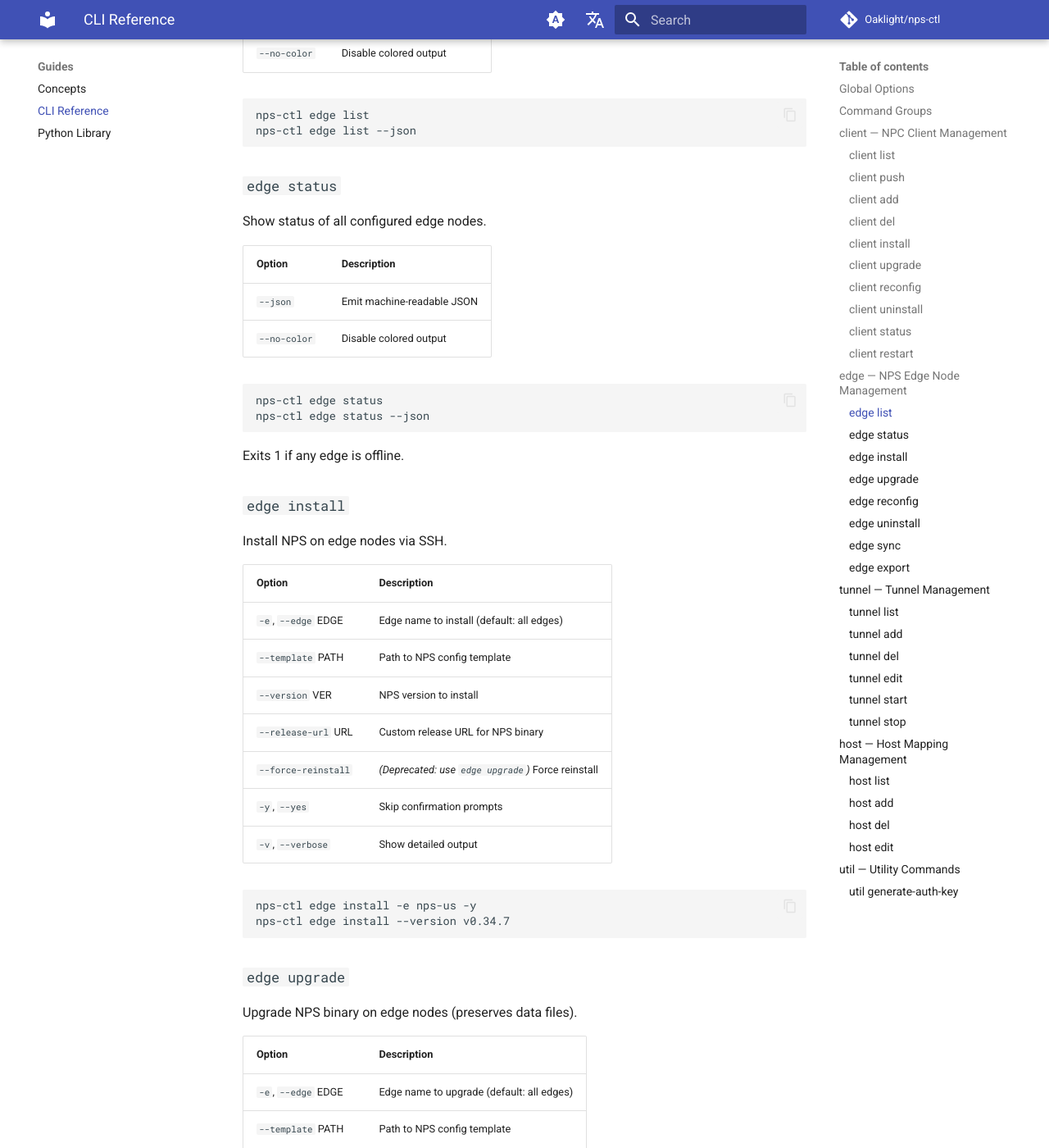
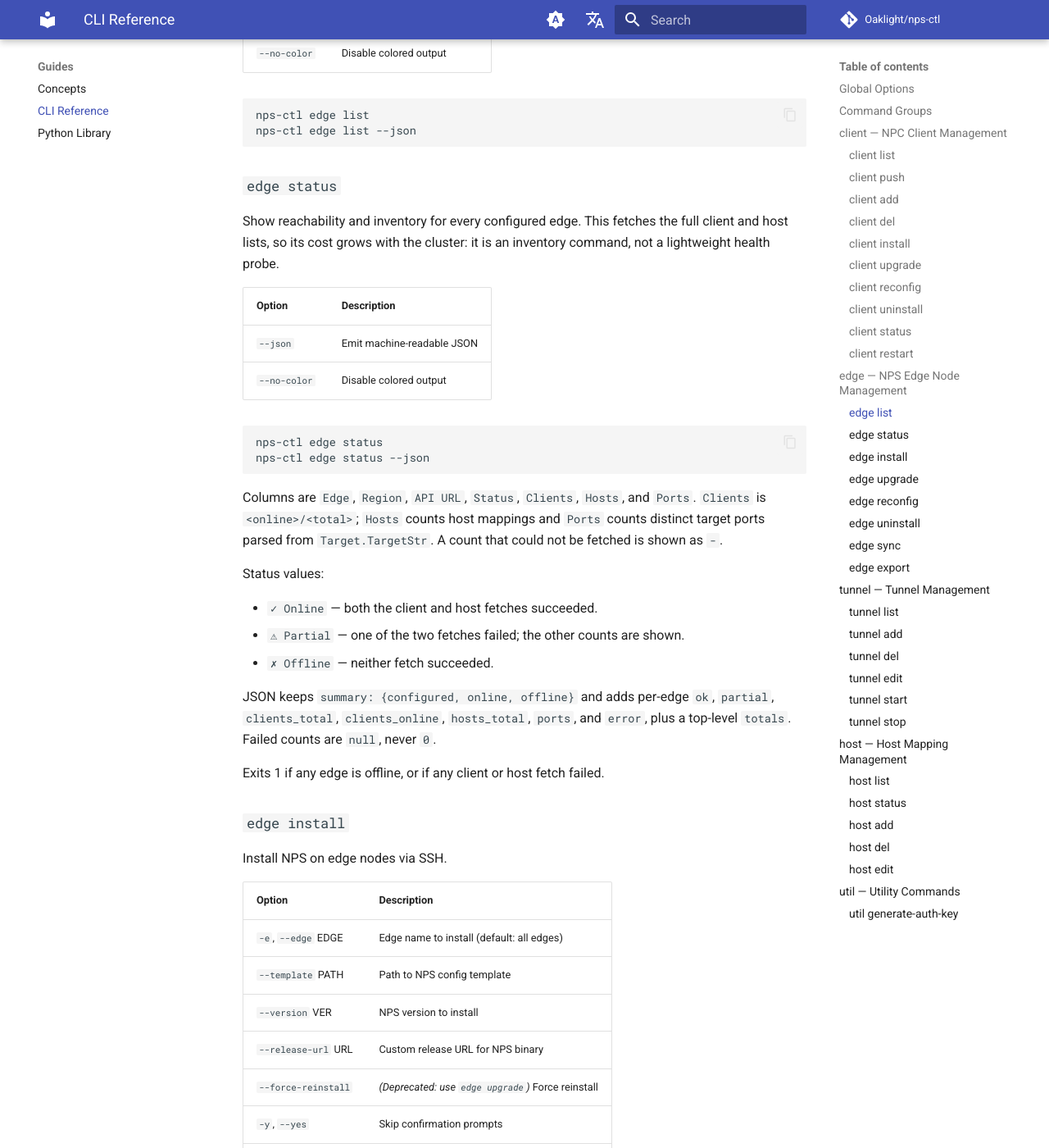
Before and after one commit to Oaklight/nps-ctl, an MkDocs documentation site: the page built from docs/guides/cli.md, in a window 1280 px wide and 1400 px high, scrolled down 6189 px. Shown: the whole window at 82% size. Built offline with MkDocs 1.6.1 and Material for MkDocs 9.7.7, drawn with Linux system fonts in a browser that asks for light colours; comment, search, counter and statistics services are not loaded; some of the changed text lies outside the part shown.

Commit message:
docs: document host status and enriched edge status

````diff
--- a/docs/guides/cli.md
+++ b/docs/guides/cli.md
@@ -224,7 +224,9 @@
 
 ### `edge status`
 
-Show status of all configured edge nodes.
+Show reachability and inventory for every configured edge. This fetches the
+full client and host lists, so its cost grows with the cluster: it is an
+inventory command, not a lightweight health probe.
 
 | Option | Description |
 | --- | --- |
@@ -236,7 +238,22 @@
 nps-ctl edge status --json
 ```
 
-Exits 1 if any edge is offline.
+Columns are `Edge`, `Region`, `API URL`, `Status`, `Clients`, `Hosts`, and
+`Ports`. `Clients` is `<online>/<total>`; `Hosts` counts host mappings and
+`Ports` counts distinct target ports parsed from `Target.TargetStr`. A count
+that could not be fetched is shown as `-`.
+
+Status values:
+
+- `✓ Online` — both the client and host fetches succeeded.
+- `⚠ Partial` — one of the two fetches failed; the other counts are shown.
+- `✗ Offline` — neither fetch succeeded.
+
+JSON keeps `summary: {configured, online, offline}` and adds per-edge `ok`,
+`partial`, `clients_total`, `clients_online`, `hosts_total`, `ports`, and
+`error`, plus a top-level `totals`. Failed counts are `null`, never `0`.
+
+Exits 1 if any edge is offline, or if any client or host fetch failed.
 
 ### `edge install`
 
@@ -495,6 +512,32 @@
 edges also show their error under the table. The command exits 1 when any
 edge could not be fetched.
 
+### `host status`
+
+Show client liveness and host inventory for selected edges.
+
+| Option | Description |
+| --- | --- |
+| `-e`, `--edge` EDGE | Edge name to query (default: all edges) |
+| `-a`, `--all` | Explicit all-edges alias (the default) |
+| `--json` | Emit machine-readable JSON |
+| `--no-color` | Disable colored output |
+
+```bash
+nps-ctl host status
+nps-ctl host status -e nps-us
+nps-ctl host status -a --json
+```
+
+Columns are `Edge`, `Region`, `Status`, `Clients`, `Hosts`, and `Ports`, with
+the same status and count rules as `edge status`. The summary line reports
+online edges, online/total clients, host mappings, and distinct target ports.
+Unknown counts render as `-` in tables and `null` in JSON.
+
+The command exits 0 only when every selected edge's client and host fetches
+succeed, 1 on any fetch or configuration failure (including an unknown `-e`),
+and 2 when `-e` and `-a` are combined.
+
 ### `host add`
 
 Add a new host mapping to edge nodes.
````
Also changed, not shown: docs/changelog.md (+15 -0 lines), docs/reference/cli-flags.md (+7 -5 lines).
